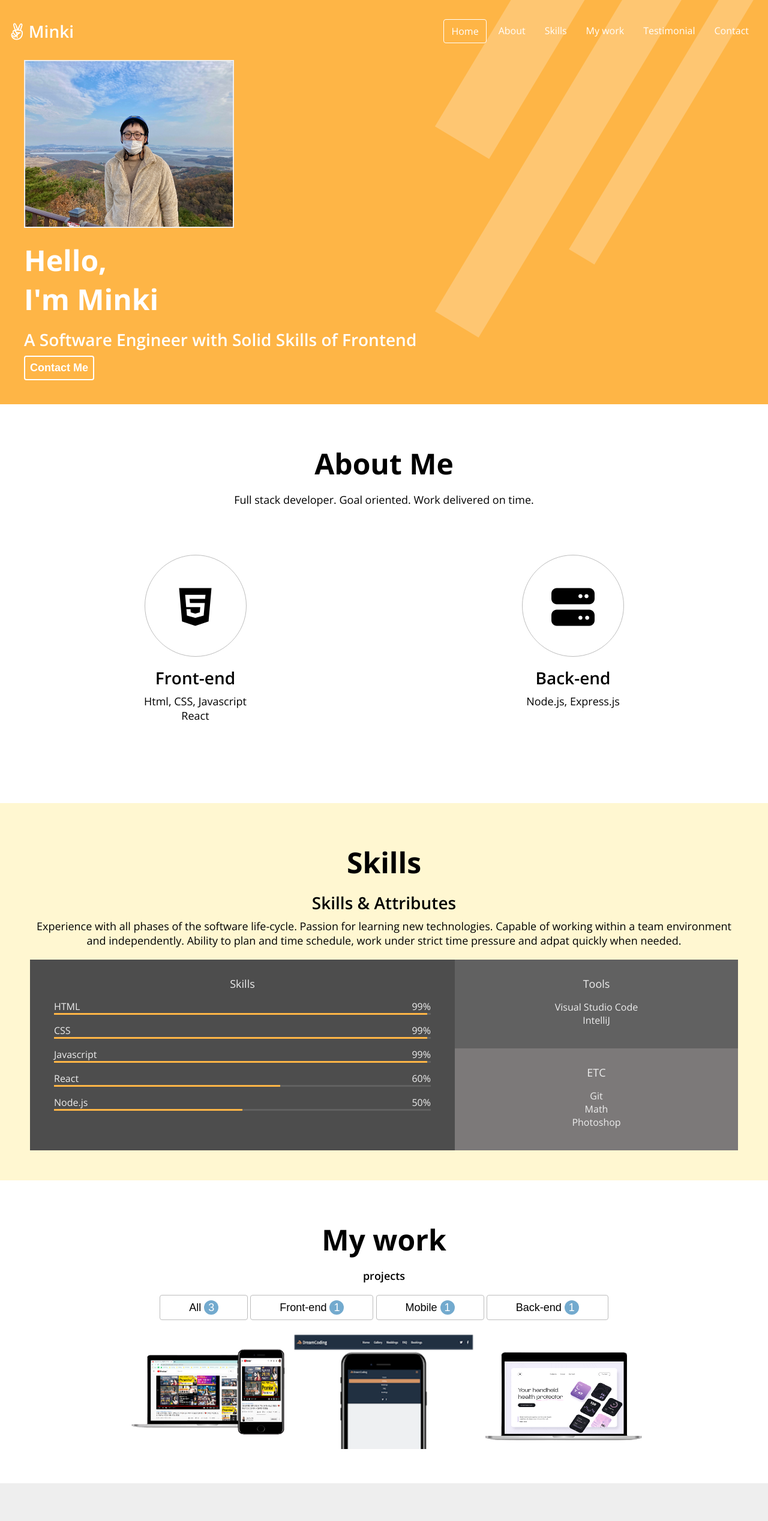
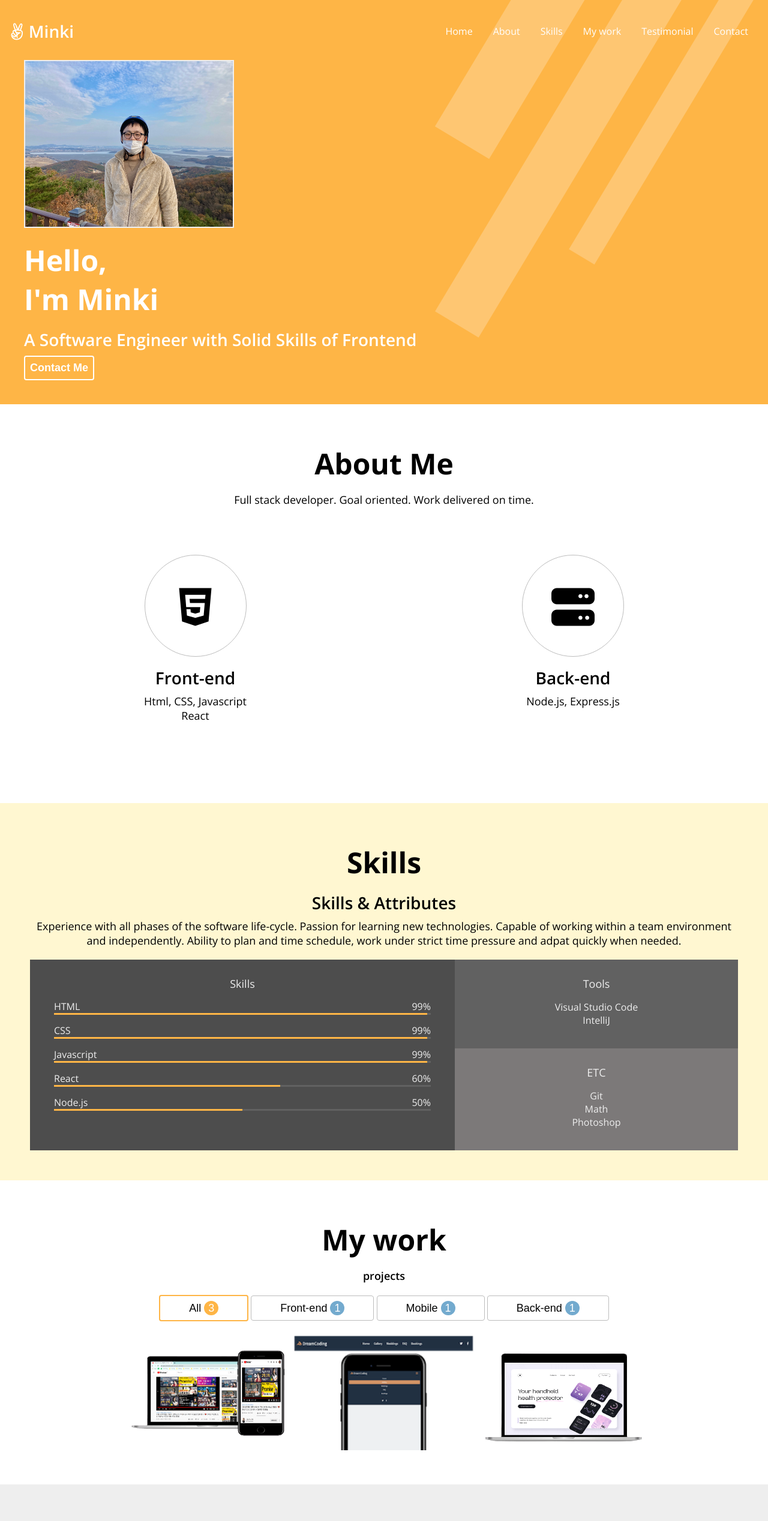
Before and after one commit to mbuildingeveryday/portfolio, a plain HTML site: page index.html in a window 1280 px wide. Shown: the top 2536 px of the page at 60% size. Drawn offline with nearby package versions, Linux system fonts and the light colour scheme.

Commit message:
JS: remove active from nav

```diff
--- a/index.html
+++ b/index.html
@@ -158,8 +158,8 @@
             <h1>My work</h1>
             <h3>projects</h3>
             <div class="work__categories">
-                <button class="category__btn" data-filter="*">
-                    All <span class="category__count active">3</span>
+                <button class="category__btn active" data-filter="*">
+                    All <span class="category__count">3</span>
                 </button>
                 <button class="category__btn" data-filter="frontend">
                     Front-end <span class="category__count">1</span>
--- a/main.js
+++ b/main.js
@@ -67,6 +67,14 @@ categoriesContainer.addEventListener('click', (event) => {
     if(filter == null){
         return;
     }
+
+    // Remove selection from the previous item and select new one
+    const active = document.querySelector('.category__btn.active');
+    active.classList.remove('active');
+    const target = event.target.nodeName === 'BUTTON' ? event.target : event.target.parentNode;
+    target.classList.add('active');
+
+
     projectsContainer.classList.add('anim-out');
     setTimeout(() => {
         projects.forEach((project) => {
--- a/style.css
+++ b/style.css
@@ -126,14 +126,12 @@ ul.navbar__menu {
     padding: 8px 12px;
     margin: 0 4px;
     cursor: pointer;
+    border: 1px solid transparent;
     border-radius: var(--size-border-radius);
 }
 
-.navbar__menu__item.active {
+.navbar__menu__item:hover {
     border: 1px solid var(--color-white);
-}
-
-.navbar__menu__item:hover {
     background-color: var(--color-dark-orange);
 }
 
@@ -297,6 +295,7 @@ ul.navbar__menu {
     font-size: var(--font-regular);
 }
 
+.category__btn.active,
 .category__btn:hover{
     border-color: var(--color-orange);
     border-width: 2px;
@@ -312,6 +311,7 @@ ul.navbar__menu {
     line-height: 24px;
 }
 
+.category__btn.active .category__count,
 .category__btn:hover .category__count{
     background-color: var(--color-orange);
 }
```
